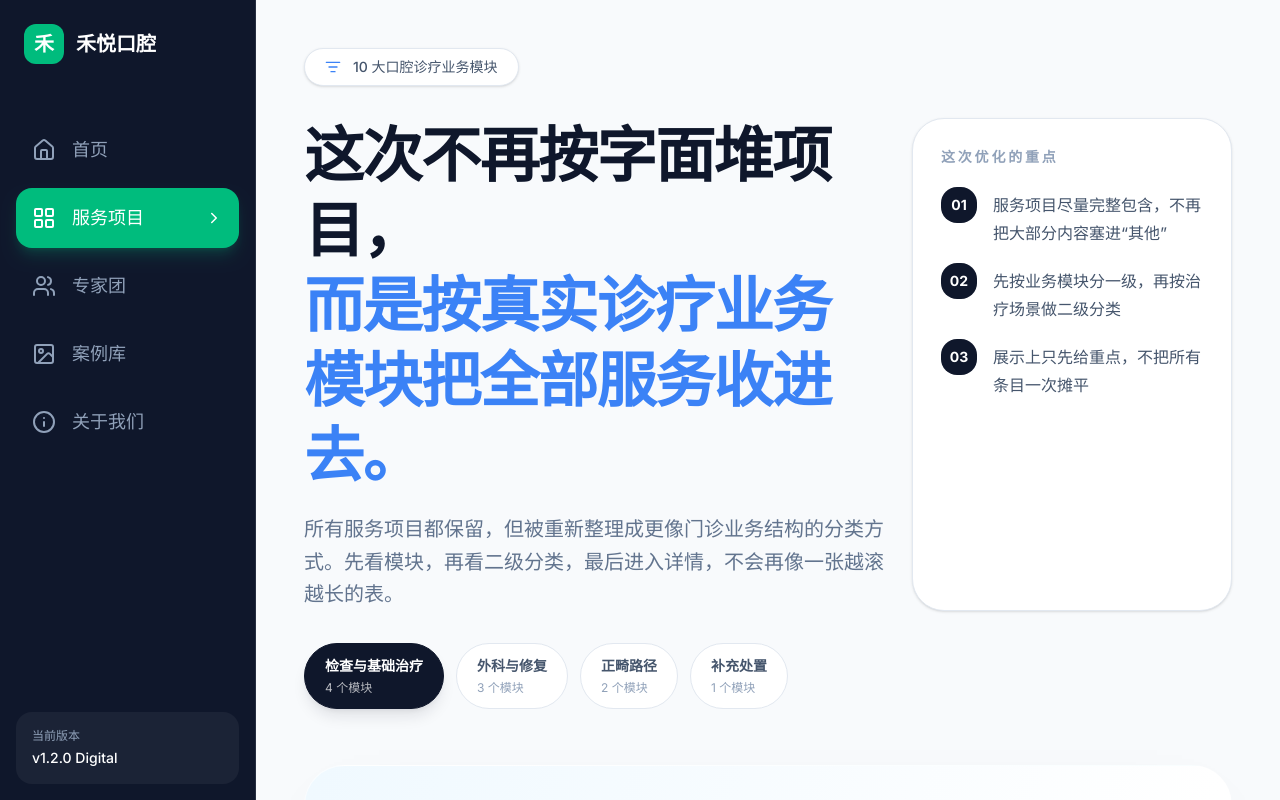
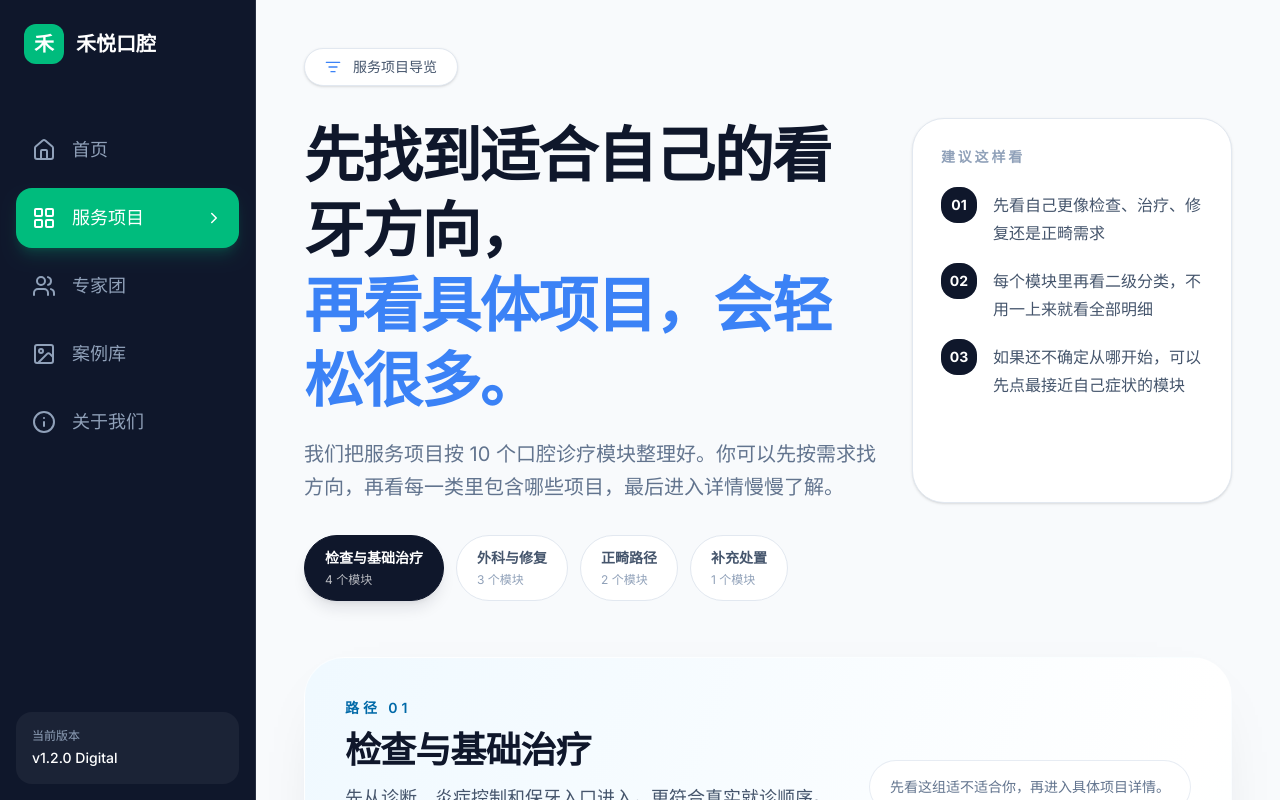
Before and after one commit to wesleylwh/heyue_dental, a React (Vite) app: page / in a window 1280 px wide. Both pictures are taken after a click on the button "查看全部项目". Shown: the top 800 px of the page. Built offline with nearby package versions, Linux system fonts and the light colour scheme.

Commit message:
refine service page copy

```diff
--- a/src/pages/Home.tsx
+++ b/src/pages/Home.tsx
@@ -100,7 +100,7 @@ export const HomePage: React.FC<HomePageProps> = ({ onOpenConsultation, onNaviga
         <div className="flex items-end justify-between">
           <div className="space-y-2">
             <h2 className="text-4xl font-bold text-slate-900">10 大服务模块</h2>
-            <p className="text-xl text-slate-500">按口腔诊疗业务重新整理，先分清方向，再看细项</p>
+            <p className="text-xl text-slate-500">先按需求找方向，再进入具体项目详情</p>
           </div>
           <button
             onClick={onNavigateToProjects}
--- a/src/pages/Projects.tsx
+++ b/src/pages/Projects.tsx
@@ -151,27 +151,27 @@ export const ProjectsPage: React.FC<ProjectsPageProps> = ({projects, onSelectPro
       <header className="space-y-8">
         <div className="inline-flex items-center gap-3 rounded-full border border-slate-200 bg-white px-5 py-2 text-sm font-medium text-slate-600 shadow-sm">
           <ListFilter size={16} className="text-brand-primary" />
-          10 大口腔诊疗业务模块
+          服务项目导览
         </div>
 
         <div className="grid gap-6 lg:grid-cols-[minmax(0,1.3fr)_minmax(320px,0.7fr)]">
           <div className="space-y-5">
             <h1 className="max-w-4xl text-5xl font-extrabold leading-tight text-slate-900 md:text-6xl">
-              这次不再按字面堆项目，
-              <span className="block text-brand-primary">而是按真实诊疗业务模块把全部服务收进去。</span>
+              先找到适合自己的看牙方向，
+              <span className="block text-brand-primary">再看具体项目，会轻松很多。</span>
             </h1>
             <p className="max-w-3xl text-xl leading-relaxed text-slate-500">
-              所有服务项目都保留，但被重新整理成更像门诊业务结构的分类方式。先看模块，再看二级分类，最后进入详情，不会再像一张越滚越长的表。
+              我们把服务项目按 10 个口腔诊疗模块整理好。你可以先按需求找方向，再看每一类里包含哪些项目，最后进入详情慢慢了解。
             </p>
           </div>
 
           <div className="rounded-[32px] border border-slate-200 bg-white p-7 shadow-sm">
-            <p className="text-sm font-semibold uppercase tracking-[0.2em] text-slate-400">这次优化的重点</p>
+            <p className="text-sm font-semibold uppercase tracking-[0.2em] text-slate-400">建议这样看</p>
             <div className="mt-5 space-y-4">
               {[
-                '服务项目尽量完整包含，不再把大部分内容塞进“其他”',
-                '先按业务模块分一级，再按治疗场景做二级分类',
-                '展示上只先给重点，不把所有条目一次摊平',
+                '先看自己更像检查、治疗、修复还是正畸需求',
+                '每个模块里再看二级分类，不用一上来就看全部明细',
+                '如果还不确定从哪开始，可以先点最接近自己症状的模块',
               ].map((item, index) => (
                 <div key={item} className="flex items-start gap-4">
                   <div className="flex h-9 w-9 shrink-0 items-center justify-center rounded-2xl bg-slate-900 text-sm font-bold text-white">
@@ -218,7 +218,7 @@ export const ProjectsPage: React.FC<ProjectsPageProps> = ({projects, onSelectPro
                 <p className="max-w-3xl text-lg leading-8 text-slate-600">{group.description}</p>
               </div>
               <div className="rounded-[28px] border border-slate-200/80 bg-white/85 px-5 py-4 text-sm text-slate-500 backdrop-blur">
-                一级分类决定方向，二级分类负责把明细收整齐。
+                先看这组适不适合你，再进入具体项目详情。
               </div>
             </div>
 
```
Also changed, not shown: 1 other file (tests, documents, lock files or other folders).
